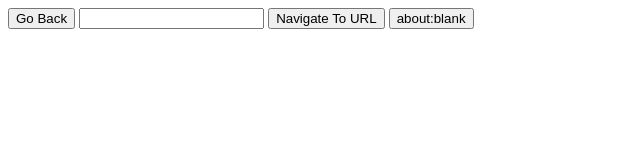
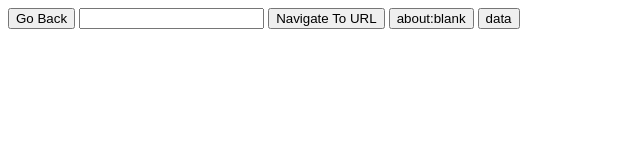
Before and after one commit to Dudeguy409/Dudeguy409.github.io, a plain HTML site: page back.html in a window 1280 px wide. Shown: the whole page, without its empty margins (0-640 px from the left). Drawn offline with Linux system fonts and the light colour scheme.

Commit message:
Update back.html

```diff
--- a/back.html
+++ b/back.html
@@ -6,6 +6,7 @@
     <input id="navinput" type="text"></input>
     <button id="navbutton">Navigate To URL</button>
    <button id="blankbutton">about:blank</button>
+  <button id="databutton">data</button>
     <script src="/back.js"></script>
   </body>
 </html>
```
